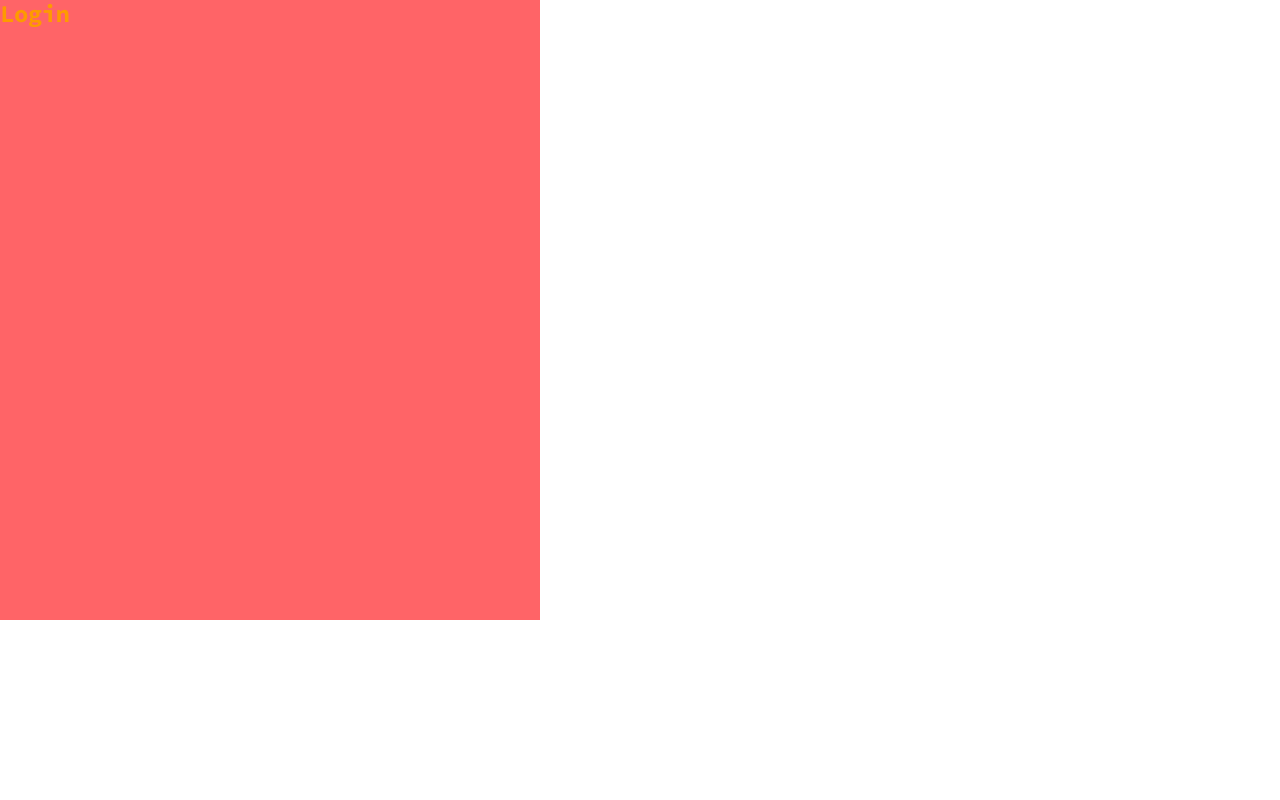
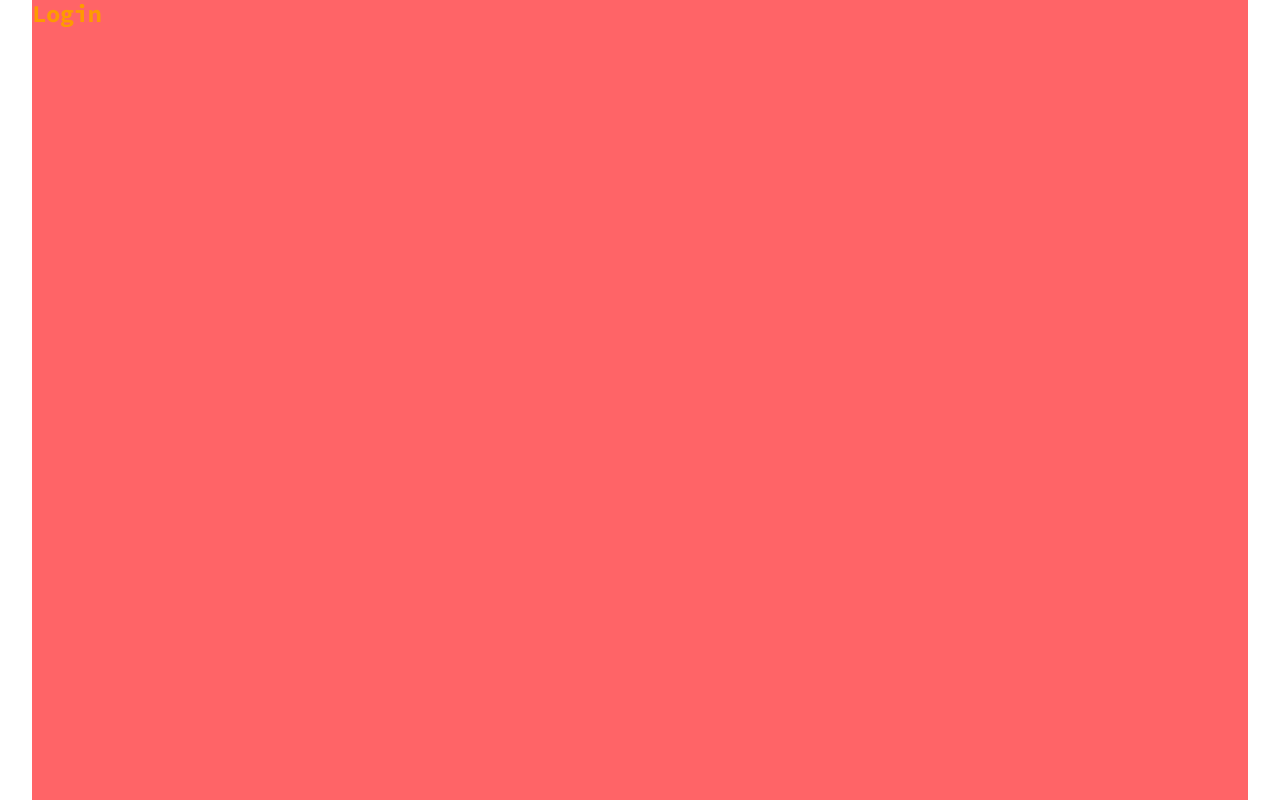
Before and after one commit to caarlosdamian/note-taking-web-app, a Next.js app: page /login in a window 1280 px wide. Built offline with nearby package versions, Linux system fonts and the light colour scheme.

Commit message:
feat(components):added new layolut content component

```diff
--- a/app/(public)/layout.tsx
+++ b/app/(public)/layout.tsx
@@ -1,3 +1,4 @@
+import { ContenLayout } from '@/src/context/components';
 import type { Metadata } from 'next';
 
 export const metadata: Metadata = {
@@ -10,9 +11,6 @@ export default function Layout({
   children: React.ReactNode;
 }>) {
   return (
-    // <div className="flex items-center justify-center h-dvh">
-    <div className="mx-auto grid grid-cols-1 items-center">
-      {children}
-    </div>
+      <ContenLayout type="desktop">{children}</ContenLayout>
   );
 }
--- a/app/(public)/login/page.tsx
+++ b/app/(public)/login/page.tsx
@@ -1,8 +1,8 @@
 
 export default function Login() {
   return (
-<section className="bg-red-400 w-[343px] md:w-[540px] h-[620px]">
-  <p className="text-amber-500  font-preset-1">Login</p>
+<section className="bg-red-400 h-full">
+  <p className="text-amber-500 font-preset-1">Login</p>
 </section>
   );
 }
--- /dev/null
+++ b/src/context/components/contenLayout.tsx
@@ -0,0 +1,32 @@
+import { Children, PropsWithChildren } from 'react';
+import { Sidebar } from './sidebar';
+
+interface Props extends PropsWithChildren {
+  type: 'desktop' | 'sidebar';
+}
+
+export const ContenLayout = ({ type, children }: Props) => {
+  const sidebar = type === 'sidebar';
+  return (
+    <main
+      className={`flex flex-col-reverse gap-8 px-4 md:px-8 ${
+        sidebar ? 'lg:flex-row lg:p-l-0' : ''
+      }`}
+    >
+      {sidebar && (
+        <div className="min-w-[272px] max-h-[74px] lg:max-h-screen">
+          <Sidebar />
+        </div>
+      )}
+      <div className="grid grid-cols-12 gap-4 md:gap-6 basis-full">
+        <div
+          className={`col-span-12 ${
+            sidebar ? 'h-[calc(100vh-72px)] lg:h-screen' : 'h-screen'
+          }`}
+        >
+          {children}
+        </div>
+      </div>
+    </main>
+  );
+};
--- /dev/null
+++ b/src/context/components/index.tsx
@@ -0,0 +1,2 @@
+export { ContenLayout } from './contenLayout';
+export { Sidebar } from './sidebar';
--- /dev/null
+++ b/src/context/components/sidebar.tsx
@@ -0,0 +1,6 @@
+
+export const Sidebar = () => {
+  return (
+    <aside>sidebar</aside>
+  )
+}
```
